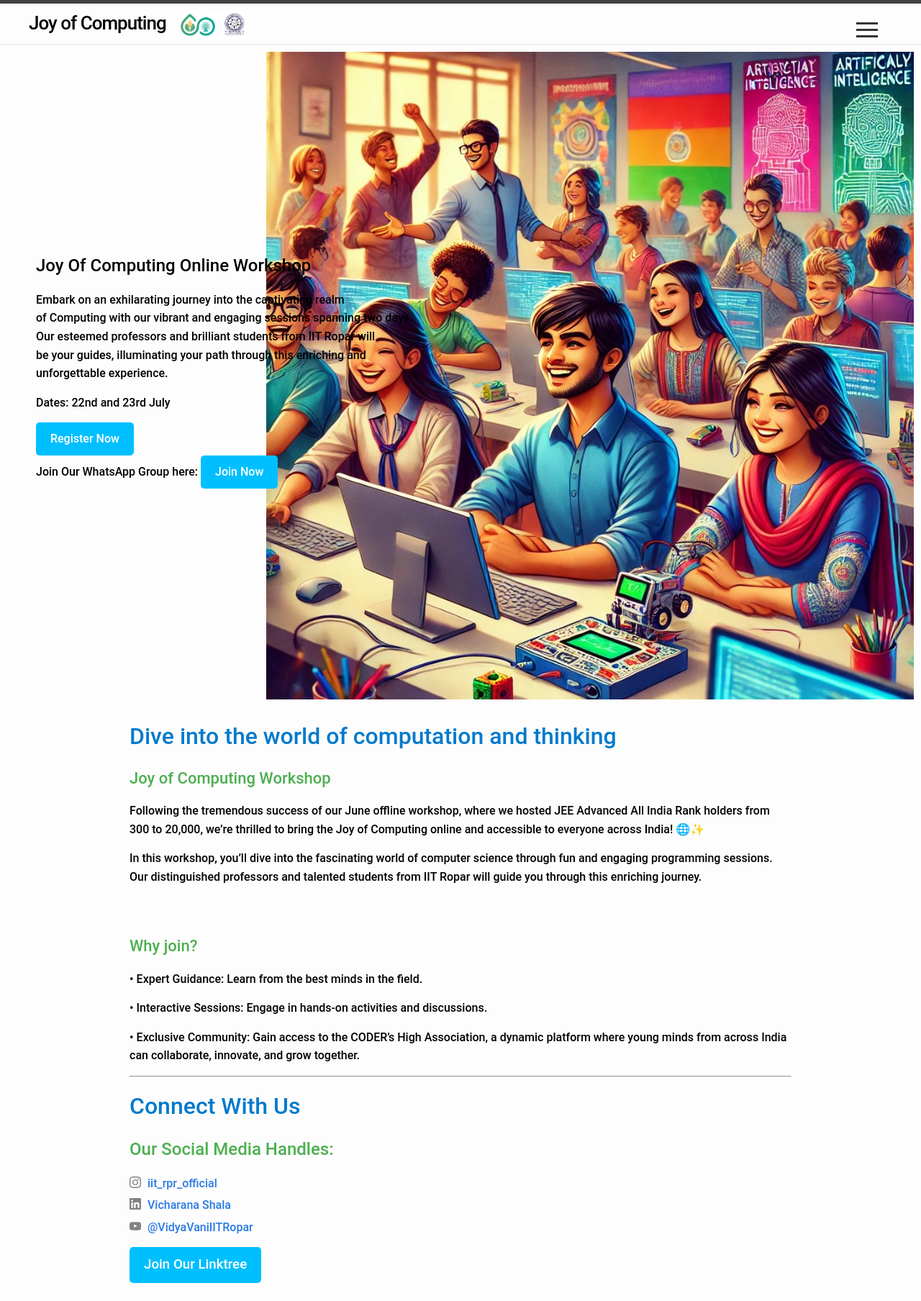
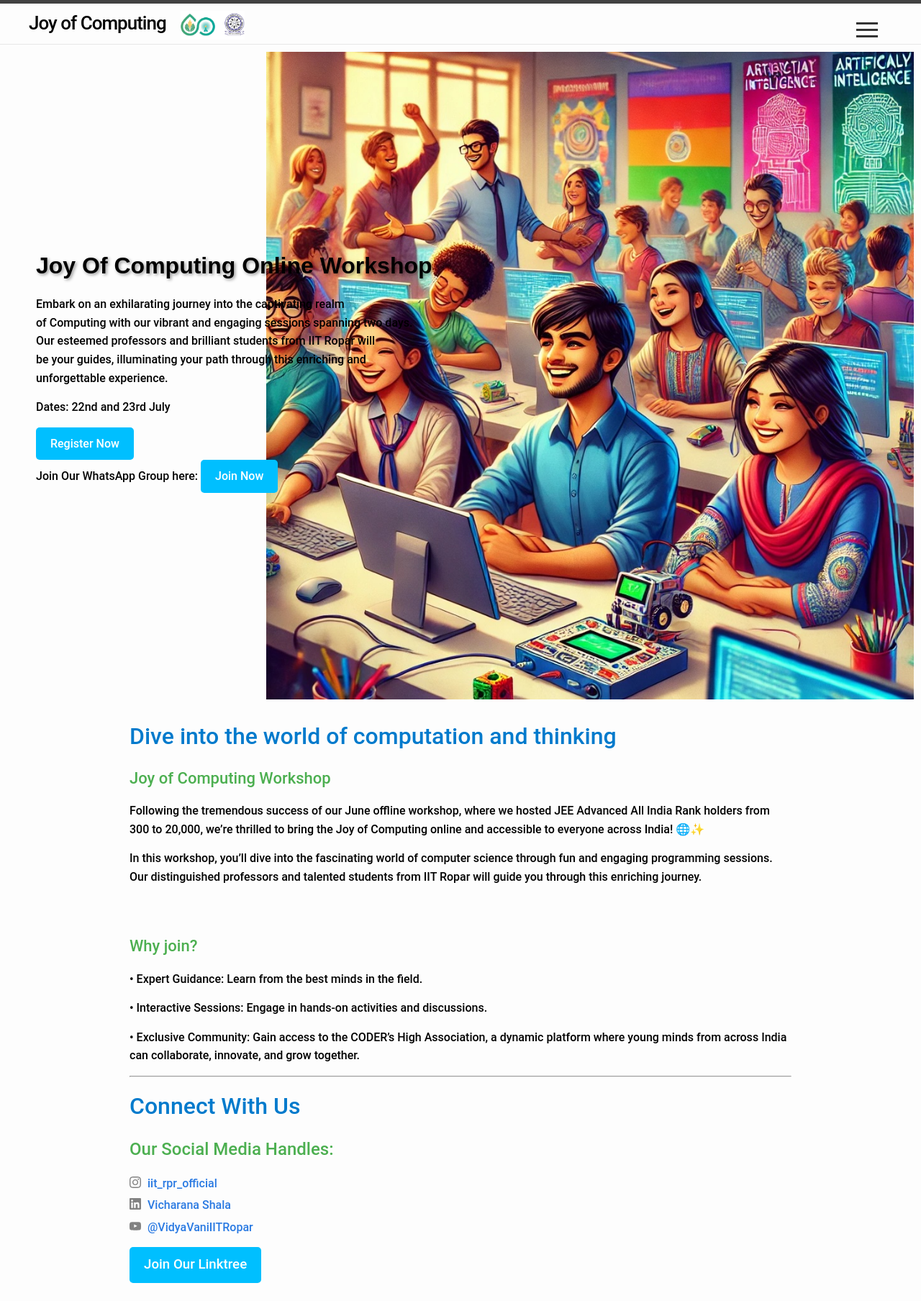
Before and after one commit to sudarshansudarshan/joc, a Jekyll site: the page built from index.markdown, in a window 1280 px wide. Shown: the whole page at 72% size. Built offline with Jekyll 4.4.1, drawn with Linux system fonts in a browser that asks for light colours.

Commit message:
Update home.html

```diff
--- a/_layouts/home.html
+++ b/_layouts/home.html
@@ -154,7 +154,9 @@ layout: default
 
   <div class="hero-section" style="width: 100%; background-image: url('images/joc image.jpg'); background-size: contain; background-repeat: no-repeat; background-position: right top;">
     <div class="content" style="padding-left: 40px;">
-      <h2 style="color: black;"><b> Joy Of Computing Online Workshop</b></h2>
+<!--       <h2 style="color: black;"><b> Joy Of Computing Online Workshop</b></h2> -->
+      <h2 style="color: black; font-family: 'Arial', sans-serif; font-size: 32px; text-shadow: 2px 2px 4px rgba(0, 0, 0, 0.4);"><b>Joy Of Computing Online Workshop</b></h2>
+
       <p style="color: black;">
         Embark on an exhilarating journey into the captivating realm <br>of Computing with our vibrant and engaging sessions spanning two days. <br>Our esteemed professors and brilliant students from IIT Ropar will <br>be your guides, illuminating your path through this enriching and <br>unforgettable experience.
       </p>
```
